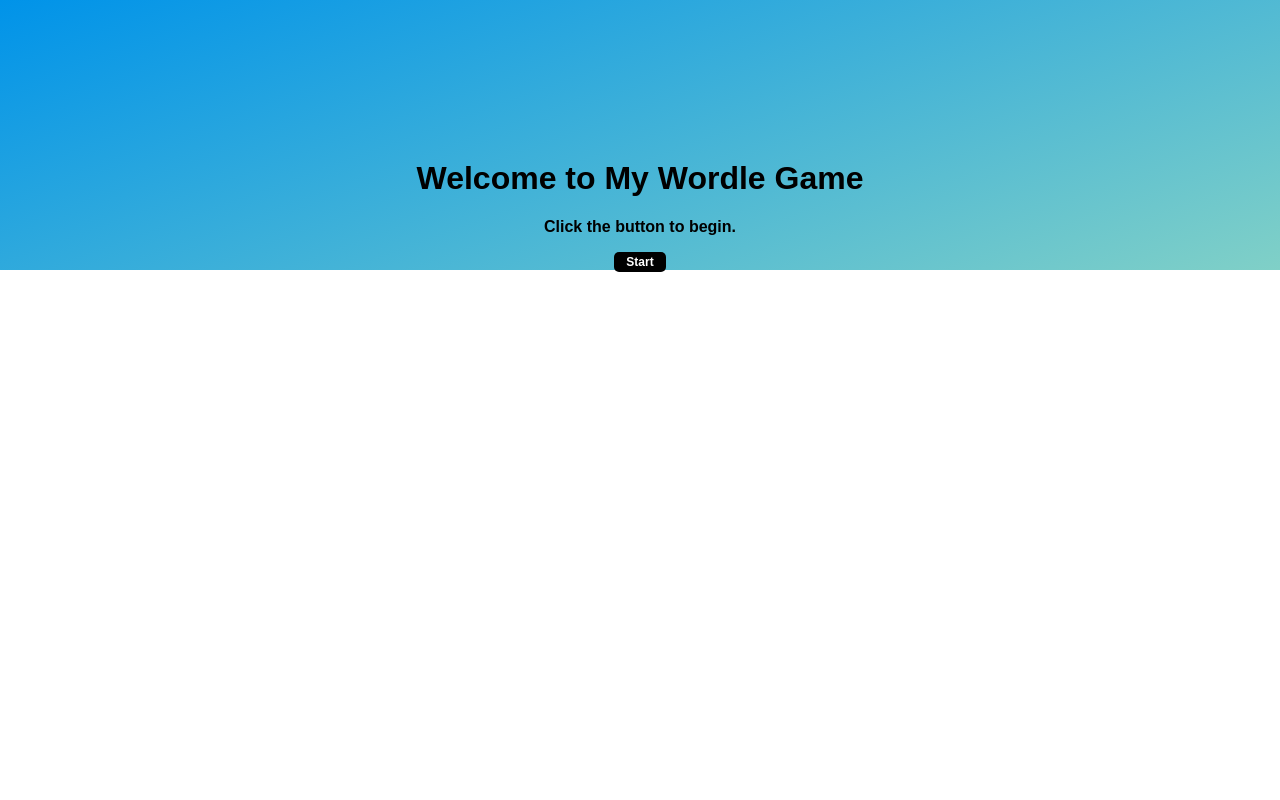
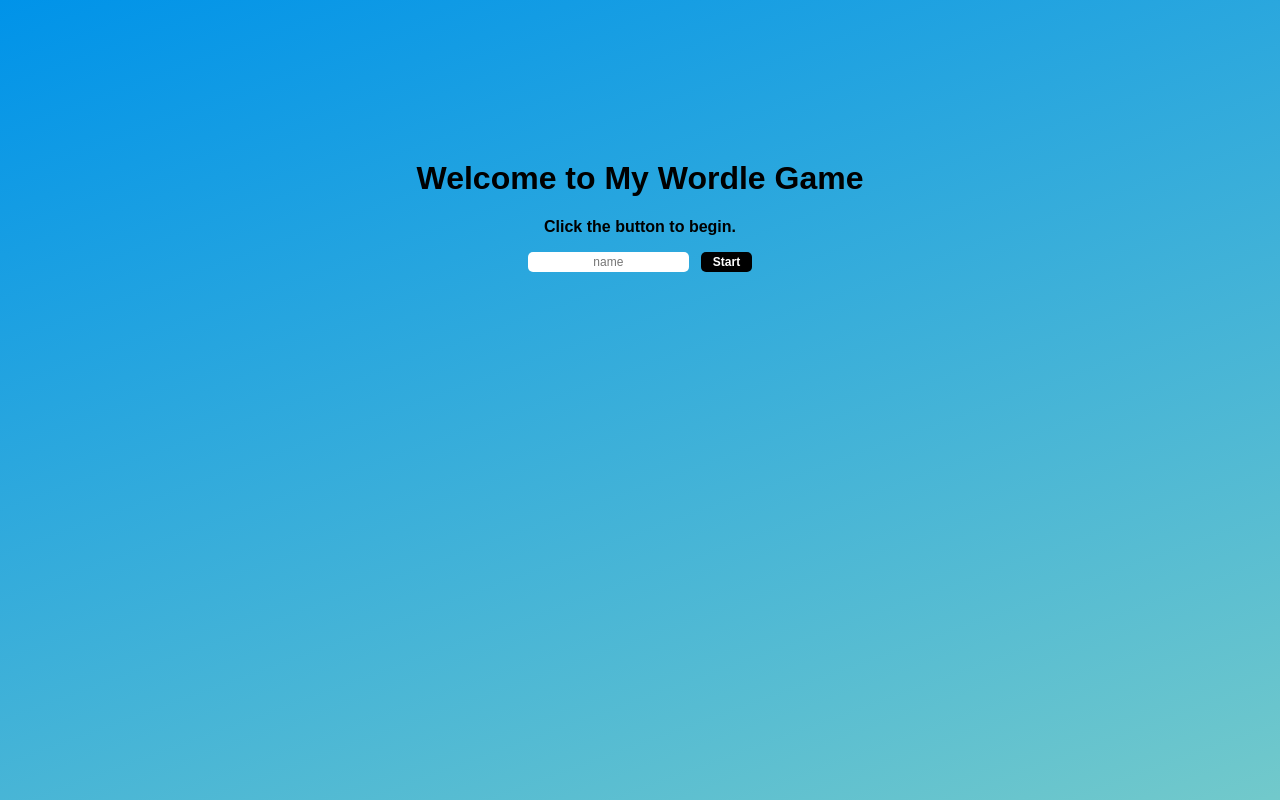
Before and after one commit to arslonga83/wordle, a React (Vite) app: page / in a window 1280 px wide. Shown: the top 800 px of the page. Built offline with nearby package versions, Linux system fonts and the light colour scheme.

Commit message:
add name input on home screen. reset game when user clicks quit button. put console log for word inside a useeffect so it only prints when updated.

```diff
--- a/src/App.jsx
+++ b/src/App.jsx
@@ -15,13 +15,17 @@
 
 function App() {
 
+  const [name, setName] = useState('Jeff')
   const [guess, setGuess] = useState('')
   const [turn, setTurn] = useState(0)
   const [word, setWord] = useState('')
   const [guesses, setGuesses] = useState([])
   const [gameOver, setGameOver] = useState(false)
 
-  console.log(word)
+  //log out the word once when it updates
+  useEffect(() => {
+    console.log(word)
+  }, [word])
 
   function getWord() {
       const randomIndex = Math.floor(Math.random() * wordData.length)
@@ -59,13 +63,20 @@
     // end game if all green
     if (word === guess.toUpperCase()) {
       document.getElementById('input').disabled = true
+      document.getElementById('btn').disabled = true
       setGameOver(true)
     }
   }
 
+  function resetGame() {
+    setTurn(0)
+    // const [word, setWord] = useState('')
+    setGuesses([])
+    setGameOver(false)
+  }
+
   //track changes in the input field
   const handleChange = (event) => {
-
     setGuess(event.target.value)
   }
 
@@ -79,11 +90,11 @@
   return (
     <div className="App">
       <Routes>
-        <Route path='/' element={<Home />} />
+        <Route path='/' element={<Home setName={setName}/>} />
 
         <Route path='/game' element={<div className="game">
           {gameOver ? <Confetti /> : ''}
-          <h1 className="title">Jeff's Wordle Game</h1>
+          <h1 className="title">{name}'s Wordle Game</h1>
           <Grid guesses={guesses}
                 getWord={getWord}
                 setWord={setWord}/>
@@ -95,8 +106,8 @@
                 onKeyDown={handleEnter}
                 id="input"
                 className="input"></input>
-          <button className="btn" onClick={handleClick}>submit</button>
-          <Link to='/' className="link">quit</Link>
+          <button className="btn" id="btn" onClick={handleClick}>submit</button>
+          <Link to='/' className="link" onClick={resetGame}>quit</Link>
           </div>}
         />
 
--- a/src/Components/Home.jsx
+++ b/src/Components/Home.jsx
@@ -1,11 +1,20 @@
 import { Link } from 'react-router-dom'
 
-export function Home() {
+export function Home(props) {
+
+  function handleChange(e) {
+    props.setName(e.target.value)
+  }
 
   return (
       <div className='home'>
         <h1>Welcome to My Wordle Game</h1>
         <p>Click the button to begin.</p>
+        <input  type="text"
+                placeholder="name"
+                onChange={handleChange}
+                id="nameInput"
+                className="input"></input>
         <Link to='/game' className='link'>Start</Link>
       </div>
     )
--- a/src/index.css
+++ b/src/index.css
@@ -13,6 +13,7 @@
 .home {
   text-align: center;
   margin-top: 20vh;
+  height: 100vh;
   }
 
 .link {
@@ -55,6 +56,7 @@
   border-radius: 5px;
   border: none;
   outline: none;
+  margin-right: 1em;
 }
 
 .btn {
```
